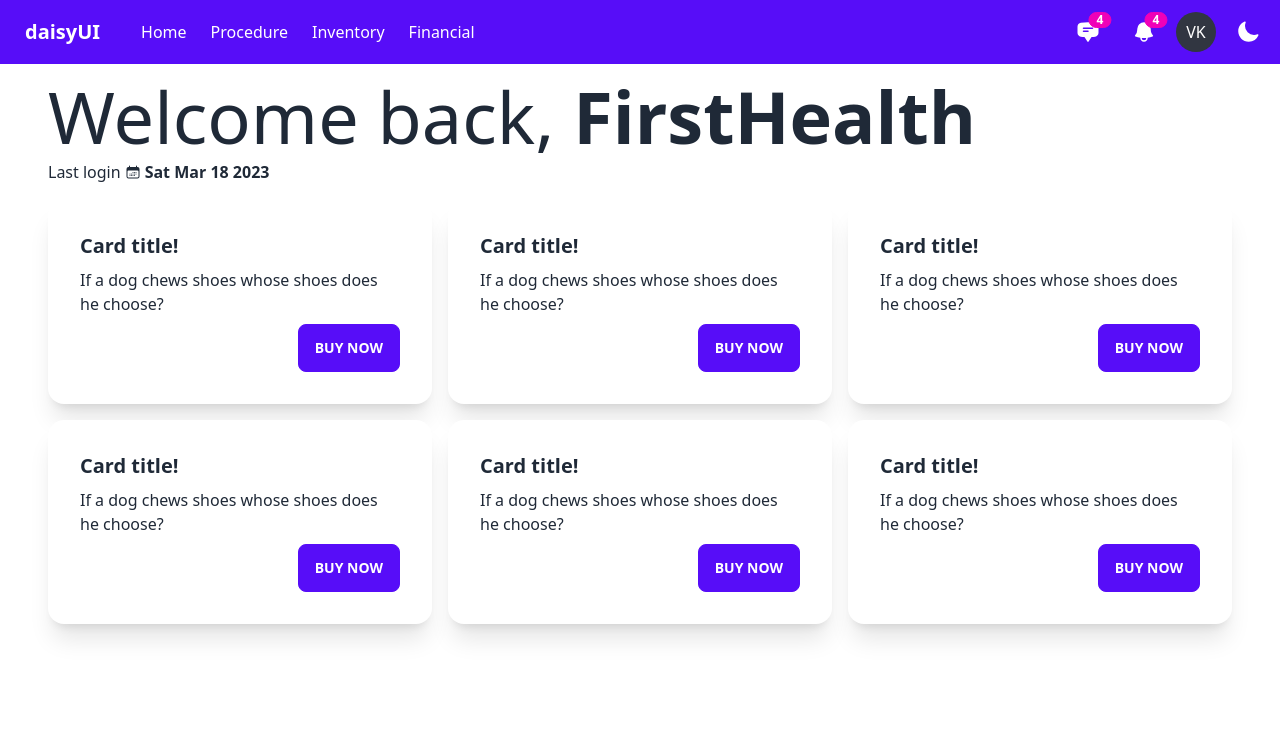
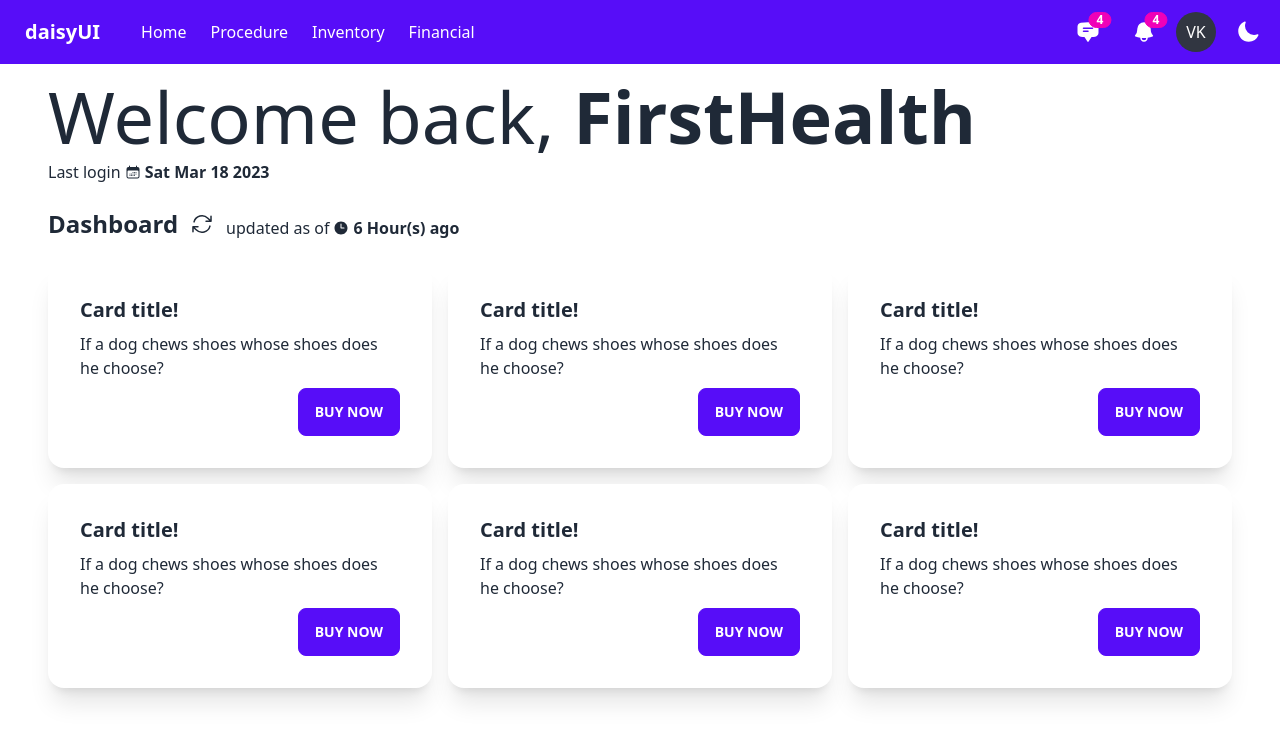
Before and after one commit to vkumar04/tydei-poc, a Next.js app: page / in a window 1280 px wide. Shown: the top 742 px of the page. Built offline with nearby package versions, Linux system fonts and the light colour scheme; what prettier-plugin-tailwindcss would draw is missing.

Commit message:
added time and dashboard

```diff
--- a/app/page.tsx
+++ b/app/page.tsx
@@ -1,15 +1,29 @@
 import Card from "@/components/card/Card";
-import { CalendarDaysIcon } from "@heroicons/react/24/solid";
+import {
+  ArrowPathIcon,
+  CalendarDaysIcon,
+  ClockIcon,
+} from "@heroicons/react/24/solid";
 export default function Home() {
   return (
     <div className="grid max-w-full grid-cols-3 gap-4 p-4">
       <div className="col-span-3">
-        <h4 className="text-7xl font-thin">
+        <h2 className="text-7xl font-thin">
           Welcome back, <span className="font-semibold">FirstHealth</span>
-        </h4>
+        </h2>
         <p className="mt-2 flex items-center">
           Last login <CalendarDaysIcon className="h-4 w-6" />
           <span className="font-semibold">{new Date().toDateString()}</span>
+        </p>
+      </div>
+      <div className="col-span-3 flex items-center">
+        <h4 className="text-2xl font-semibold">Dashboard</h4>
+        <button className="btn-ghost btn-circle btn">
+          <ArrowPathIcon className="h-6 w-6" />
+        </button>
+        <p className="mt-2 flex items-center">
+          updated as of <ClockIcon className="h-4 w-6" />
+          <span className="font-semibold">6 Hour(s) ago</span>
         </p>
       </div>
       <Card />
```
